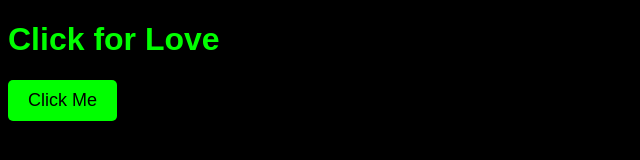
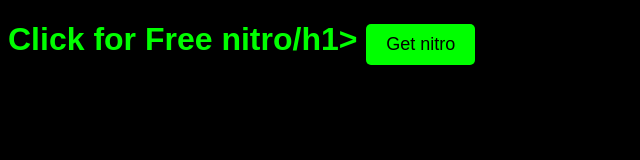
Before and after one commit to Balint122/web1.github.io, a plain HTML site: page index.html in a window 1280 px wide. Shown: the whole page, without its empty margins (0-640 px from the left). Drawn offline with Linux system fonts and the light colour scheme.

Commit message:
Update index.html

```diff
--- a/index.html
+++ b/index.html
@@ -27,7 +27,7 @@
 	</style>
 </head>
 <body>
-	<h1>Click for Love</h1>
-	<button>Click Me</button>
+	<h1>Click for Free nitro/h1>
+	<button onclick="window.location.href='https://www.example.com'">Get nitro</button>
 </body>
 </html>
```
